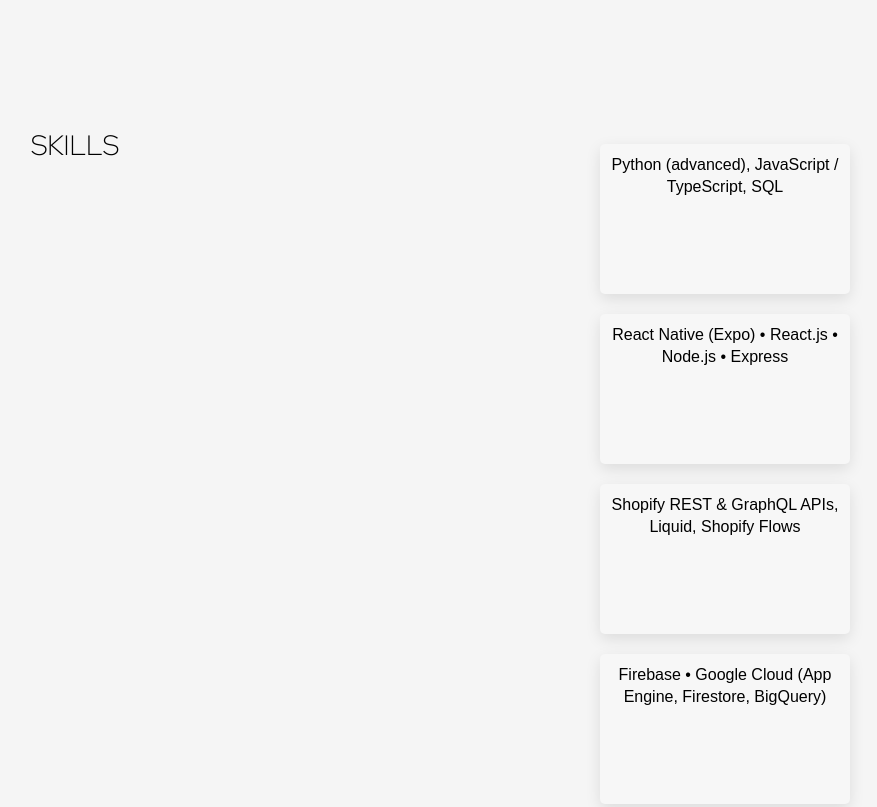
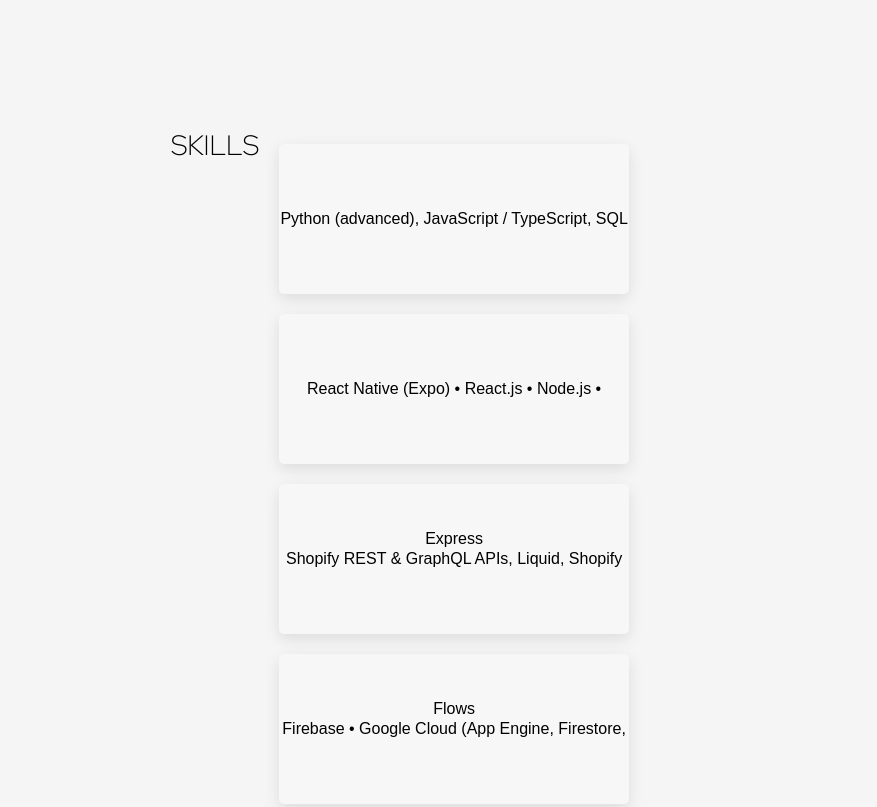
Before and after one commit to Uzair-U/MyCV, a plain HTML site: page index.html in a window 1280 px wide. Shown: the part 620-1427 px from the top of the page, without its empty margins (240-1117 px from the left). Drawn offline with Linux system fonts and the light colour scheme; a web font is replaced by a local one.

Commit message:
Update style2.css

```diff
--- a/src/style2.css
+++ b/src/style2.css
@@ -1,4 +1,4 @@
-/* ───────────── Global styles ───────────── */
+/* Global styles */
 * {
   box-sizing: border-box;
   margin: 0;
@@ -32,7 +32,7 @@
   height: auto;
 }
 
-/* ───────────── Header section ───────────── */
+/* Header section */
 .key {
   background-color: #3f51b5;
   color: #fff;
@@ -52,7 +52,7 @@
   padding-top: 1rem;
   padding-bottom: 1rem;
   background-color: #3f51b5;
-  z-index: 999;
+  z-index: 999; /* Ensure the navbar is on top of other content */
 }
 
 .logo {
@@ -134,7 +134,7 @@
   fill: #c5cae9;
 }
 
-/* ───────────── About section ───────────── */
+/* About section */
 .sub-section1 {
   padding: 4rem;
   text-align: center;
@@ -151,30 +151,24 @@
   margin-bottom: 2rem;
 }
 
-/* ───────────── Skills section ───────────── */
+/* Skills styles */
 .skills {
   margin-top: 50px;
-  display: grid;                               /* Use CSS Grid for control */
-  grid-template-columns: repeat(auto-fit, minmax(250px, 1fr));  /* Auto-wrap with minimum size */
-  gap: 20px;                                   /* Space between cards */
-  justify-items: center;                       /* Center the items inside the grid */
-}
-
-.skills ul {
-  margin: 0;
-  padding: 0;
+  display: flex;
+  flex-wrap: wrap;
+  justify-content: center;   /* Ensures skills are centered */
+  gap: 20px;                 /* Adds space between the items */
 }
 
 .skills li {
-  width: 250px;                                /* Fixed width for each card */
-  min-height: 150px;                           /* Minimum height */
+  width: 350px;              /* Keeps fixed width */
+  height: 150px;             /* Fixed height for consistency */
   background-color: #f7f7f7;
+  text-align: center;
+  line-height: 150px;        /* Centers the text vertically */
   border-radius: 5px;
   box-shadow: 0 5px 15px rgba(0, 0, 0, 0.1);
-  padding: 10px;
-  text-align: center;
   transition: all 0.3s ease;
-  line-height: 1.4;
 }
 
 .skills li:hover {
@@ -183,7 +177,19 @@
   color: #0026ff;
 }
 
-/* ───────────── Education & Experience ───────────── */
+.skills li span {
+  font-size: 36px;
+  font-weight: bold;
+  display: block;
+  margin-bottom: 10px;
+}
+
+.skills li p {
+  font-size: 14px;
+  margin: 0;
+}
+
+/* Education section styles */
 .Education,
 .Experience {
   margin: 0 auto;
@@ -210,6 +216,7 @@
   color: #7082e4;
 }
 
+/* Education section styles */
 .Education li:before {
   content: "▹";
   color: #fc9d9a;
@@ -217,6 +224,7 @@
   margin-right: 10px;
 }
 
+/* Experience section styles */
 .Experience li:before {
   content: "▹";
   color: #37b1f5;
@@ -224,7 +232,7 @@
   margin-right: 10px;
 }
 
-/* ───────────── Projects section ───────────── */
+/* Projects section styles */
 .projects-container {
   display: flex;
   flex-wrap: wrap;
@@ -286,7 +294,7 @@
   }
 }
 
-/* ───────────── Footer ───────────── */
+/* Footer styles */
 footer {
   background-color: #333;
   color: #fff;
@@ -308,7 +316,7 @@
   text-decoration: underline;
 }
 
-/* ───────────── Responsive Design ───────────── */
+/* Media queries for responsive design */
 @media screen and (max-width: 768px) {
   .Education,
   .Experience {
```
